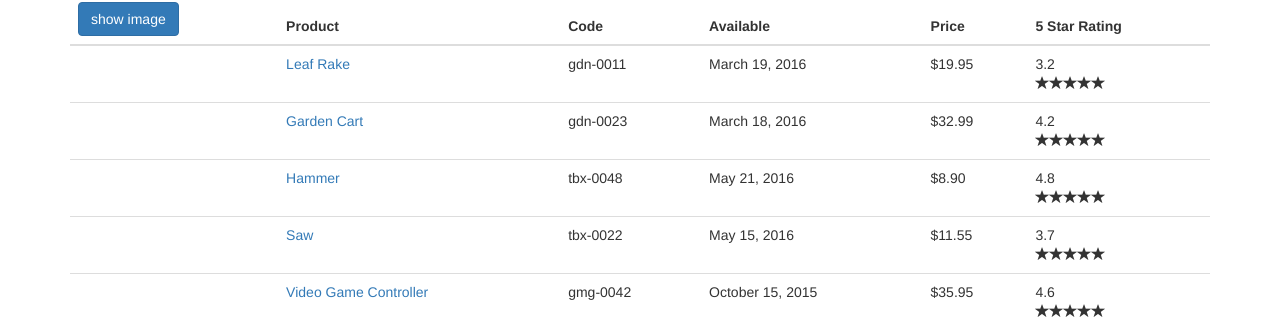
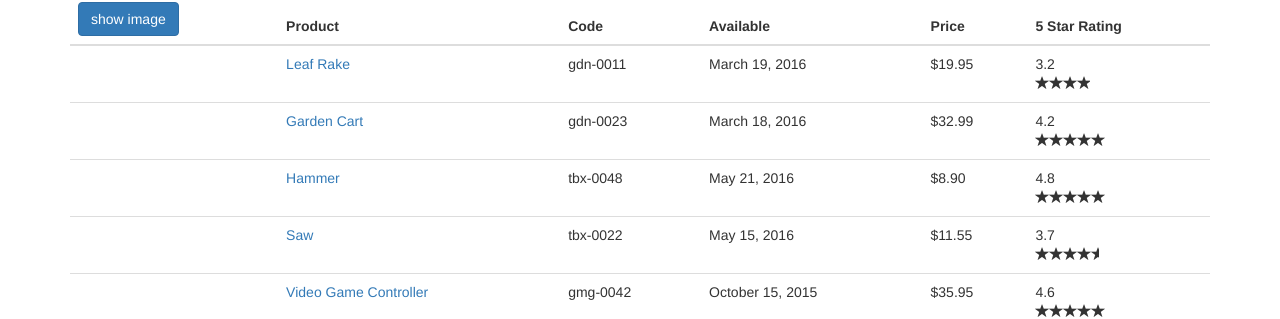
Before and after one commit to HarryWang74/learning-angular2, an Angular app: page /products in a window 1280 px wide. Shown: the part 174-493 px from the top of the page. Built offline with nearby package versions, Linux system fonts and the light colour scheme.

Commit message:
display stars by rating

```diff
--- a/src/app/product/product-list/product-list.component.html
+++ b/src/app/product/product-list/product-list.component.html
@@ -38,7 +38,7 @@
                         <td>{{ product.price | currency: 'USD':true: '1.2-2'}}</td>
                         <td>
                             {{ product.starRating }}
-                            <app-star></app-star>
+                            <app-star [rating]=product.starRating></app-star>
                         </td>
                     </tr>
                 </tbody>
--- a/src/app/share/star/star.component.css
+++ b/src/app/share/star/star.component.css
@@ -0,0 +1,6 @@
+.crop {
+    overflow: hidden;
+}
+div {
+    cursor: pointer;
+}
--- a/src/app/share/star/star.component.html
+++ b/src/app/share/star/star.component.html
@@ -1,4 +1,4 @@
-  <div class="crop">
+  <div class="crop" [style.width.px]="starWidth">
       <div style="width: 86px">
           <span class="glyphicon glyphicon-star"></span>
           <span class="glyphicon glyphicon-star"></span>
--- a/src/app/share/star/star.component.ts
+++ b/src/app/share/star/star.component.ts
@@ -1,15 +1,18 @@
-import { Component, OnInit } from '@angular/core';
+import {Component, OnChanges, Input} from '@angular/core';
 
 @Component({
   selector: 'app-star',
   templateUrl: './star.component.html',
   styleUrls: ['./star.component.css']
 })
-export class StarComponent implements OnInit {
 
+export class StarComponent implements OnChanges {
+  @Input() rating: number;
+  starWidth: number;
   constructor() { }
 
-  ngOnInit() {
+  ngOnChanges():void{
+      this.starWidth = this.rating *86/5;
   }
 
 }
```
